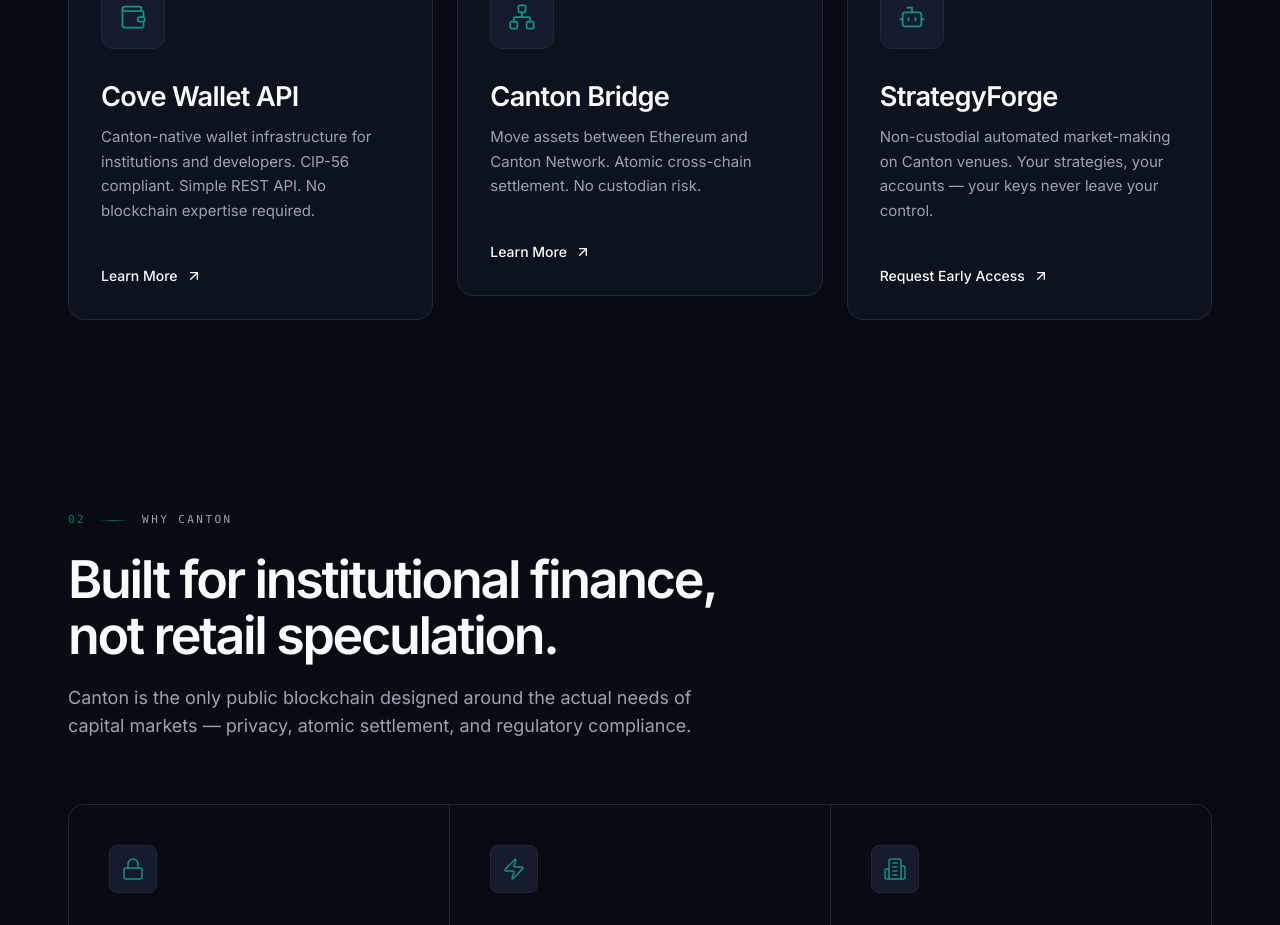
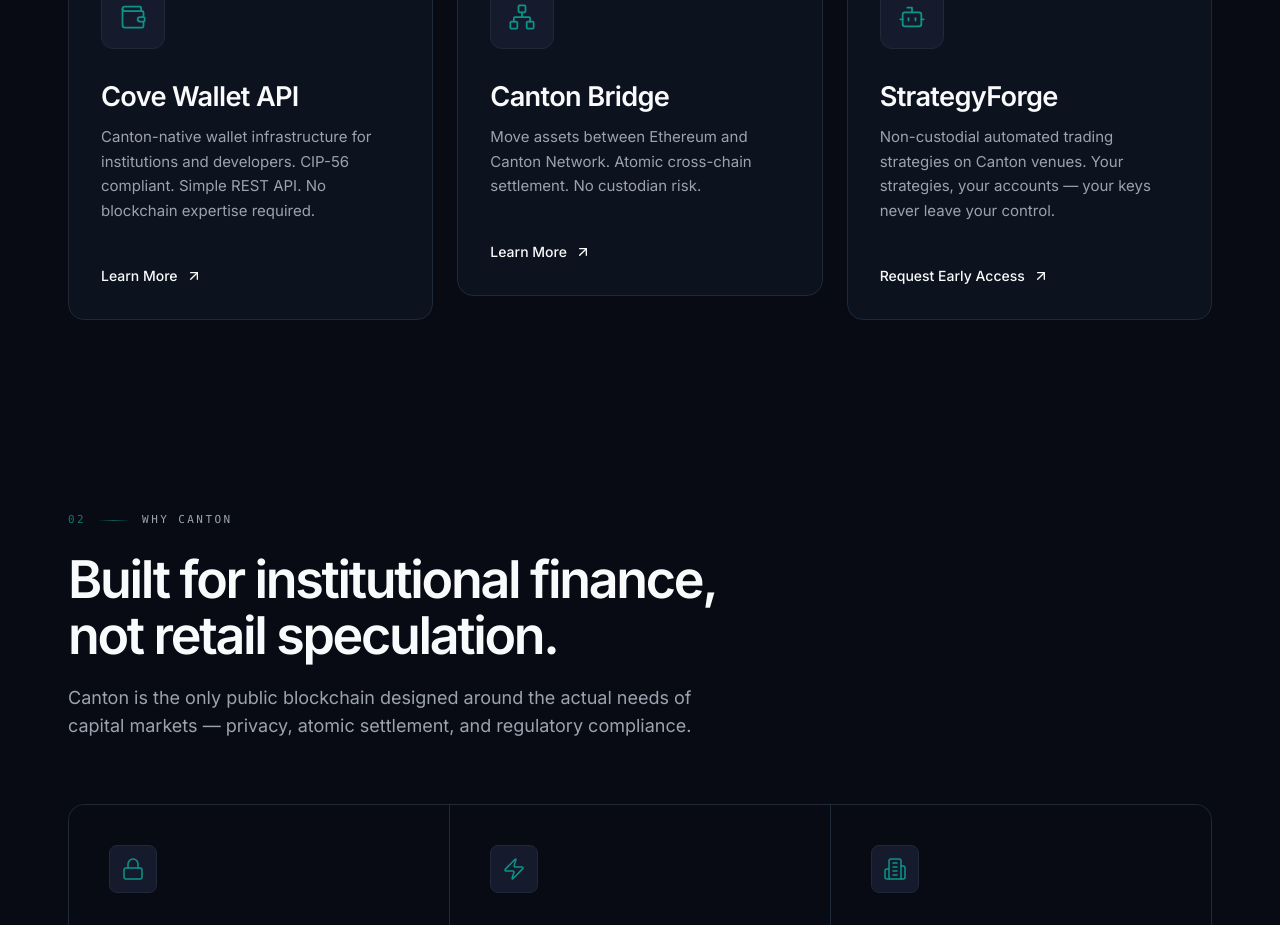
Before and after one commit to Qasara-Labs-Pvt-Ltd/qasara-website, a Next.js app: page / in a window 1280 px wide. Shown: the part 1260-2185 px from the top of the page. Built offline with nearby package versions, Linux system fonts and the light colour scheme.

Commit message:
fix: home StrategyForge card copy to match broadened strategy-platform positioning

```diff
--- a/app/page.tsx
+++ b/app/page.tsx
@@ -88,7 +88,7 @@
               <ProductCard
                 index="Product 03"
                 title="StrategyForge"
-                description="Non-custodial automated market-making on Canton venues. Your strategies, your accounts — your keys never leave your control."
+                description="Non-custodial automated trading strategies on Canton venues. Your strategies, your accounts — your keys never leave your control."
                 href="/strategyforge"
                 cta="Request Early Access"
                 badge={{ label: "Early Access", tone: "teal" }}
```
